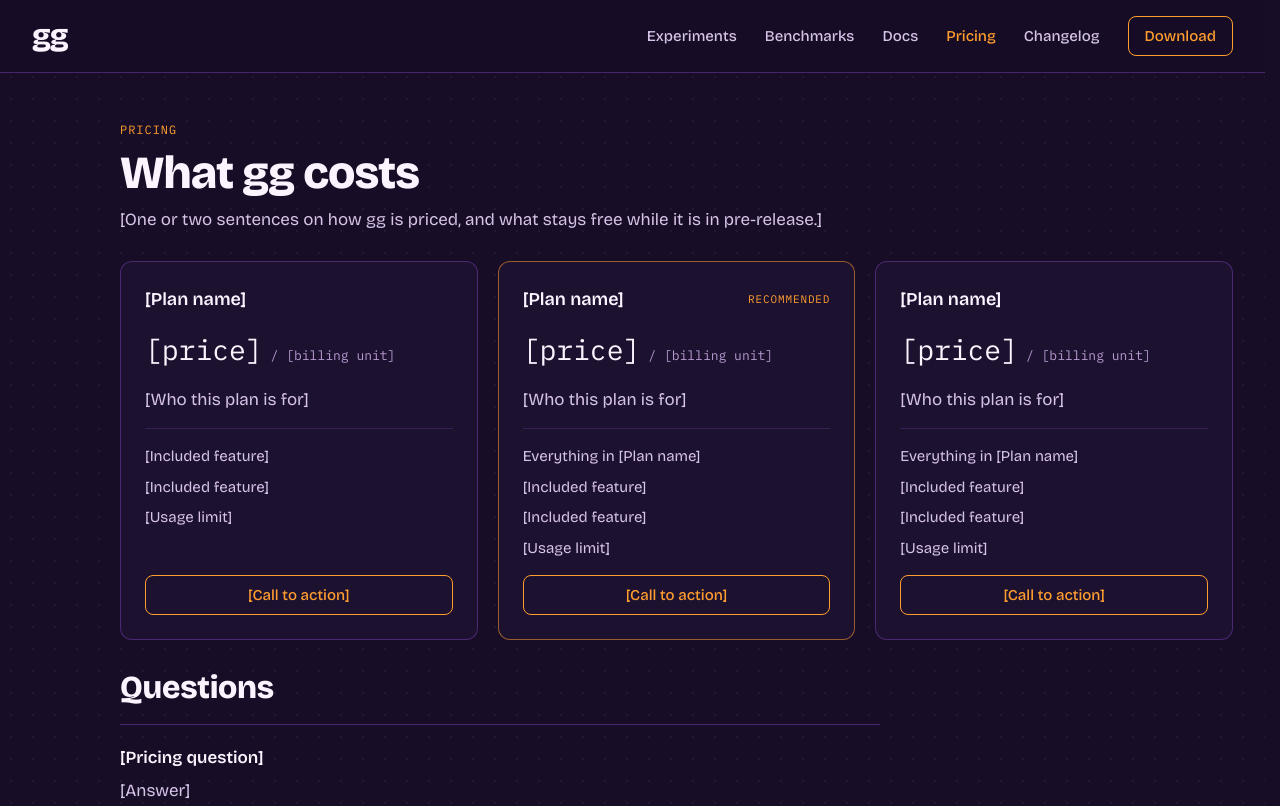
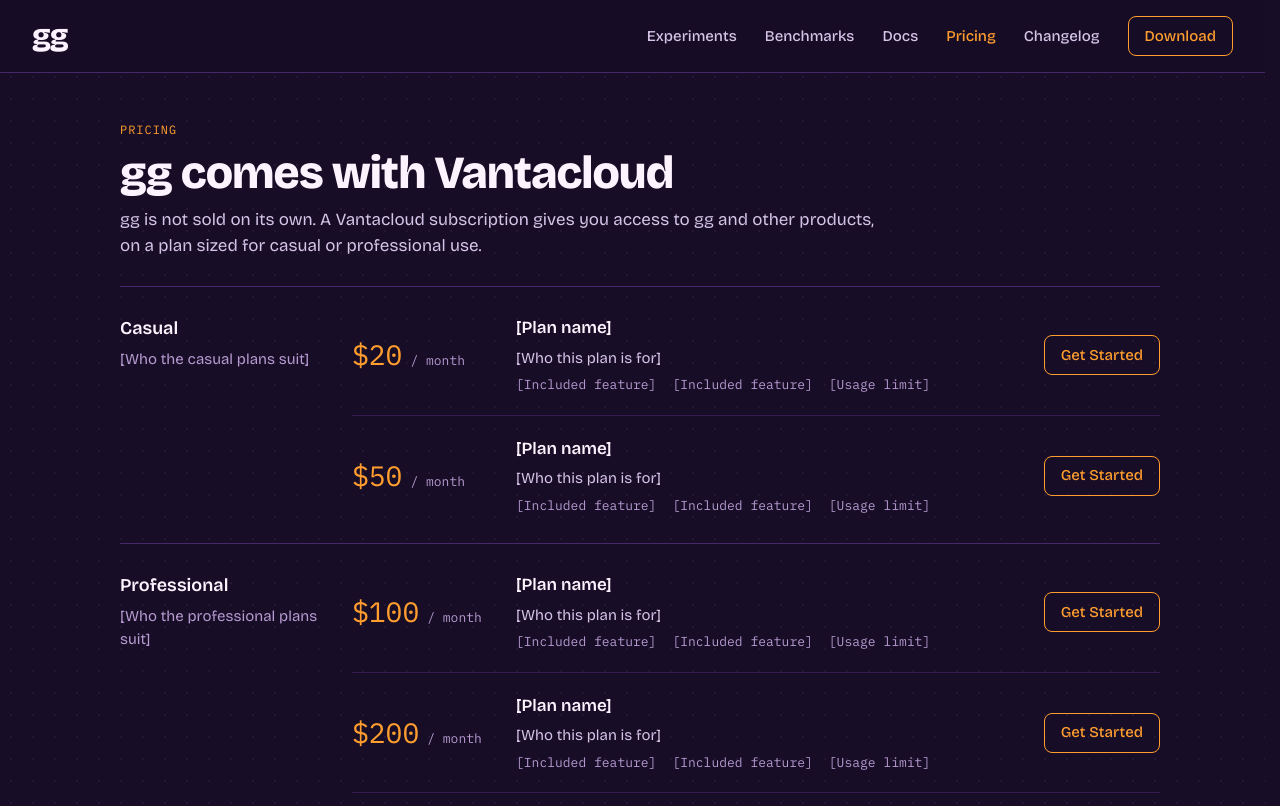
Before and after one commit to TheClockwyrks/gg.rocks, a React (Vite) app in the folder apps/web/: page /pricing in a window 1280 px wide. Shown: the top 806 px of the page. Built offline with nearby package versions, Linux system fonts and the light colour scheme.

Commit message:
feat(pricing): list Vantacloud plans in casual and professional groups

```diff
--- a/apps/web/src/data/pricing.ts
+++ b/apps/web/src/data/pricing.ts
@@ -1,58 +1,40 @@
 export interface Plan {
 	id: string;
 	name: string;
-	price: string;
-	/** What the price is charged per, e.g. a seat or a month. */
-	unit: string;
+	/** Monthly price in US dollars. */
+	price: number;
 	summary: string;
 	features: string[];
-	/** Label of the plan's call to action. */
-	action: string;
-	/** Marks the plan the page steers people towards. */
-	featured?: boolean;
 }
 
-export interface PricingQuestion {
-	question: string;
-	answer: string;
+/** A set of plans aimed at one kind of user. */
+export interface PlanGroup {
+	id: string;
+	label: string;
+	summary: string;
+	plans: Plan[];
 }
 
-const features = ["[Included feature]", "[Included feature]", "[Usage limit]"];
+// Placeholder content, apart from the prices, until the plans are decided.
+const plan = (price: number): Plan => ({
+	id: `plan-${price}`,
+	name: "[Plan name]",
+	price,
+	summary: "[Who this plan is for]",
+	features: ["[Included feature]", "[Included feature]", "[Usage limit]"],
+});
 
-// Placeholder content until real pricing is decided.
-export const plans: Plan[] = [
+export const planGroups: PlanGroup[] = [
 	{
-		id: "plan-1",
-		name: "[Plan name]",
-		price: "[price]",
-		unit: "[billing unit]",
-		summary: "[Who this plan is for]",
-		features,
-		action: "[Call to action]",
+		id: "casual",
+		label: "Casual",
+		summary: "[Who the casual plans suit]",
+		plans: [plan(20), plan(50)],
 	},
 	{
-		id: "plan-2",
-		name: "[Plan name]",
-		price: "[price]",
-		unit: "[billing unit]",
-		summary: "[Who this plan is for]",
-		features: ["Everything in [Plan name]", ...features],
-		action: "[Call to action]",
-		featured: true,
-	},
-	{
-		id: "plan-3",
-		name: "[Plan name]",
-		price: "[price]",
-		unit: "[billing unit]",
-		summary: "[Who this plan is for]",
-		features: ["Everything in [Plan name]", ...features],
-		action: "[Call to action]",
+		id: "professional",
+		label: "Professional",
+		summary: "[Who the professional plans suit]",
+		plans: [plan(100), plan(200), plan(500)],
 	},
 ];
-
-export const pricingQuestions: PricingQuestion[] = [
-	{ question: "[Pricing question]", answer: "[Answer]" },
-	{ question: "[Pricing question]", answer: "[Answer]" },
-	{ question: "[Pricing question]", answer: "[Answer]" },
-];
--- a/apps/web/src/pages/Pricing/Pricing.module.scss
+++ b/apps/web/src/pages/Pricing/Pricing.module.scss
@@ -1,59 +1,95 @@
 @use "@/styles" as *;
 
-.plans {
+// Width of the column that names each group, beside its plans.
+$group-column: 200px;
+// Width of the price column, so plan names line up down the page.
+$price-column: 140px;
+
+.ledger {
+	max-width: $layout-content;
+}
+
+// A group is a band of the ledger: its name in the margin, its plans as rows.
+.group {
 	display: grid;
-	gap: $s-5;
-	margin: 0;
-	padding: 0;
-	list-style: none;
+	gap: $s-4;
+	padding-block: $s-7;
+	border-top: $border;
 
 	@include up($bp-md) {
-		grid-template-columns: repeat(3, minmax(0, 1fr));
+		grid-template-columns: $group-column minmax(0, 1fr);
+		gap: $s-8;
 	}
 }
 
-.plan {
+.groupHeading {
 	display: flex;
 	flex-direction: column;
-	gap: $s-4;
-	background: $color-raised;
+	align-self: start;
+	gap: $s-1-5;
 
-	@include card;
-
-	&.featured {
-		border-color: $color-accent-outline;
+	// Stays in view while the group's plans scroll past.
+	@include up($bp-md) {
+		position: sticky;
+		top: $layout-header-height + $s-6;
 	}
 }
 
-.heading {
-	display: flex;
-	flex-wrap: wrap;
-	align-items: center;
-	justify-content: space-between;
-	gap: $s-2;
-}
-
-.name {
+.groupLabel {
 	margin: 0;
 
 	@include text-title-figure;
 }
 
-.flag {
-	@include text-label($text-11, $color-accent);
+.groupSummary {
+	margin: 0;
+	font-size: $text-15;
+	line-height: $leading-normal;
+	color: $color-ink-subtle;
+}
+
+.plans {
+	margin: 0;
+	padding: 0;
+	list-style: none;
+}
+
+.plan {
+	display: grid;
+	gap: $s-3;
+	padding-block: $s-5;
+
+	& + & {
+		border-top: $border-soft;
+	}
+
+	&:first-child {
+		padding-top: 0;
+	}
+
+	&:last-child {
+		padding-bottom: 0;
+	}
+
+	@include up($bp-sm) {
+		grid-template-columns: $price-column minmax(0, 1fr) auto;
+		align-items: center;
+		gap: $s-6;
+	}
 }
 
 .cost {
 	display: flex;
 	flex-wrap: wrap;
 	align-items: baseline;
-	gap: $s-2;
+	gap: $s-1 $s-2;
 	margin: 0;
 	font-family: $font-mono;
 }
 
 .price {
 	font-size: $text-28;
+	color: $color-accent;
 }
 
 .unit {
@@ -61,69 +97,47 @@
 	color: $color-ink-subtle;
 }
 
+.detail {
+	display: flex;
+	flex-direction: column;
+	gap: $s-1-5;
+}
+
+.name {
+	margin: 0;
+	font-size: $text-17;
+	font-weight: $weight-semibold;
+}
+
 .summary {
-	@include text-lead;
+	margin: 0;
+	font-size: $text-15;
+	color: $color-ink-muted;
 }
 
 .features {
 	display: flex;
-	flex-direction: column;
-	gap: $s-2;
+	flex-wrap: wrap;
+	gap: $s-1 $s-4;
 	margin: 0;
-	padding: $s-4 0 0;
-	border-top: $border-soft;
+	padding: 0;
 	list-style: none;
 }
 
 .feature {
-	font-size: $text-15;
-	color: $color-ink-muted;
+	@include text-mono($text-13);
 }
 
-// Pushed to the bottom so the buttons line up across plans.
 .action {
 	display: flex;
 	align-items: center;
 	justify-content: center;
+	justify-self: start;
 	min-height: $control-height;
-	margin-top: auto;
 	padding: 0 $s-4;
 	border: $border-width solid $color-accent;
 	border-radius: $radius-md;
 	font-size: $text-15;
 	font-weight: $weight-medium;
+	white-space: nowrap;
 }
-
-.questions {
-	display: flex;
-	flex-direction: column;
-	gap: $s-4;
-	max-width: $layout-prose;
-}
-
-.questionsTitle {
-	@include text-title-section;
-}
-
-.list {
-	margin: 0;
-}
-
-.item {
-	display: flex;
-	flex-direction: column;
-	gap: $s-1-5;
-	padding-block: $s-5;
-	border-top: $border;
-}
-
-.question {
-	font-size: $text-17;
-	font-weight: $weight-semibold;
-}
-
-.answer {
-	margin: 0;
-
-	@include text-body;
-}
--- a/apps/web/src/pages/Pricing/Pricing.tsx
+++ b/apps/web/src/pages/Pricing/Pricing.tsx
@@ -1,8 +1,7 @@
 import { PageBody } from "@/components/PageBody/PageBody";
 import { PageIntro } from "@/components/PageIntro/PageIntro";
 import { PlaceholderLink } from "@/components/PlaceholderLink/PlaceholderLink";
-import { plans, pricingQuestions } from "@/data/pricing";
-import { cx } from "@/utils/cx";
+import { planGroups } from "@/data/pricing";
 import styles from "./Pricing.module.scss";
 
 export function Pricing() {
@@ -10,28 +9,34 @@
 		<PageBody rail="pricing">
 			<PageIntro
 				eyebrow="Pricing"
-				title="What gg costs"
+				title="gg comes with Vantacloud"
 			>
-				[One or two sentences on how gg is priced, and what stays free while it
-				is in pre-release.]
+				gg is not sold on its own. A Vantacloud subscription gives you access to
+				gg and other products, on a plan sized for casual or professional use.
 			</PageIntro>
 
+			<div className={styles.ledger}>
+				{planGroups.map((group) => (
+					<section
+						key={group.id}
+						className={styles.group}
+					>
+						<header className={styles.groupHeading}>
+							<h2 className={styles.groupLabel}>{group.label}</h2>
+							<p className={styles.groupSummary}>{group.summary}</p>
+						</header>
 						<ul className={styles.plans}>
-				{plans.map((plan) => (
+							{group.plans.map((plan) => (
 								<li
 									key={plan.id}
-						className={cx(styles.plan, plan.featured && styles.featured)}
+									className={styles.plan}
 								>
-						<div className={styles.heading}>
-							<h2 className={styles.name}>{plan.name}</h2>
-							{plan.featured && (
-								<span className={styles.flag}>Recommended</span>
-							)}
-						</div>
 									<p className={styles.cost}>
-							<span className={styles.price}>{plan.price}</span>
-							<span className={styles.unit}>/ {plan.unit}</span>
+										<span className={styles.price}>${plan.price}</span>
+										<span className={styles.unit}>/ month</span>
 									</p>
+									<div className={styles.detail}>
+										<h3 className={styles.name}>{plan.name}</h3>
 										<p className={styles.summary}>{plan.summary}</p>
 										<ul className={styles.features}>
 											{plan.features.map((feature, index) => (
@@ -43,27 +48,16 @@
 												</li>
 											))}
 										</ul>
+									</div>
 									<PlaceholderLink className={styles.action}>
-							{plan.action}
+										Get Started
 									</PlaceholderLink>
 								</li>
 							))}
 						</ul>
-
-			<section className={styles.questions}>
-				<h2 className={styles.questionsTitle}>Questions</h2>
-				<dl className={styles.list}>
-					{pricingQuestions.map((item, index) => (
-						<div
-							key={index}
-							className={styles.item}
-						>
-							<dt className={styles.question}>{item.question}</dt>
-							<dd className={styles.answer}>{item.answer}</dd>
+					</section>
+				))}
 			</div>
-					))}
-				</dl>
-			</section>
 		</PageBody>
 	);
 }
```
Lines whose indentation alone changed are shown as unchanged.
